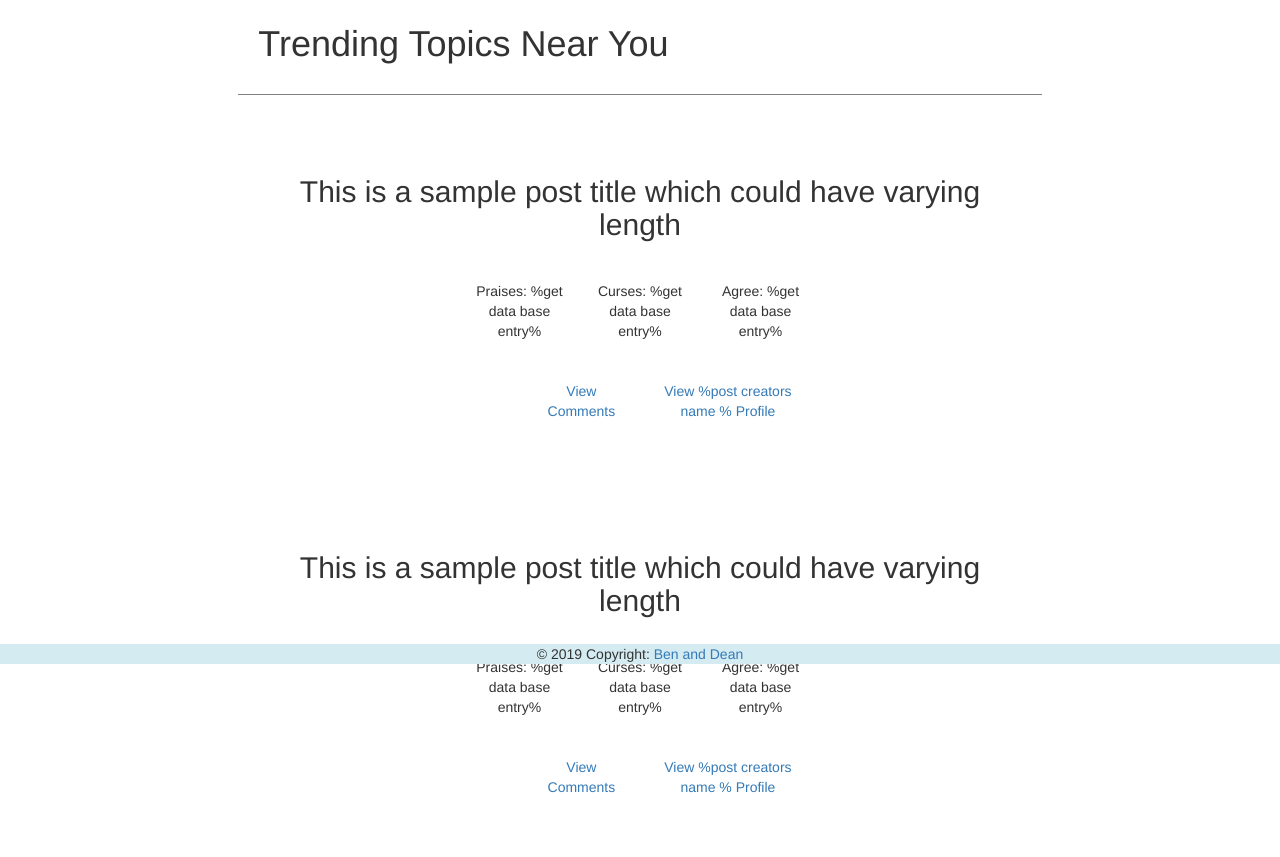
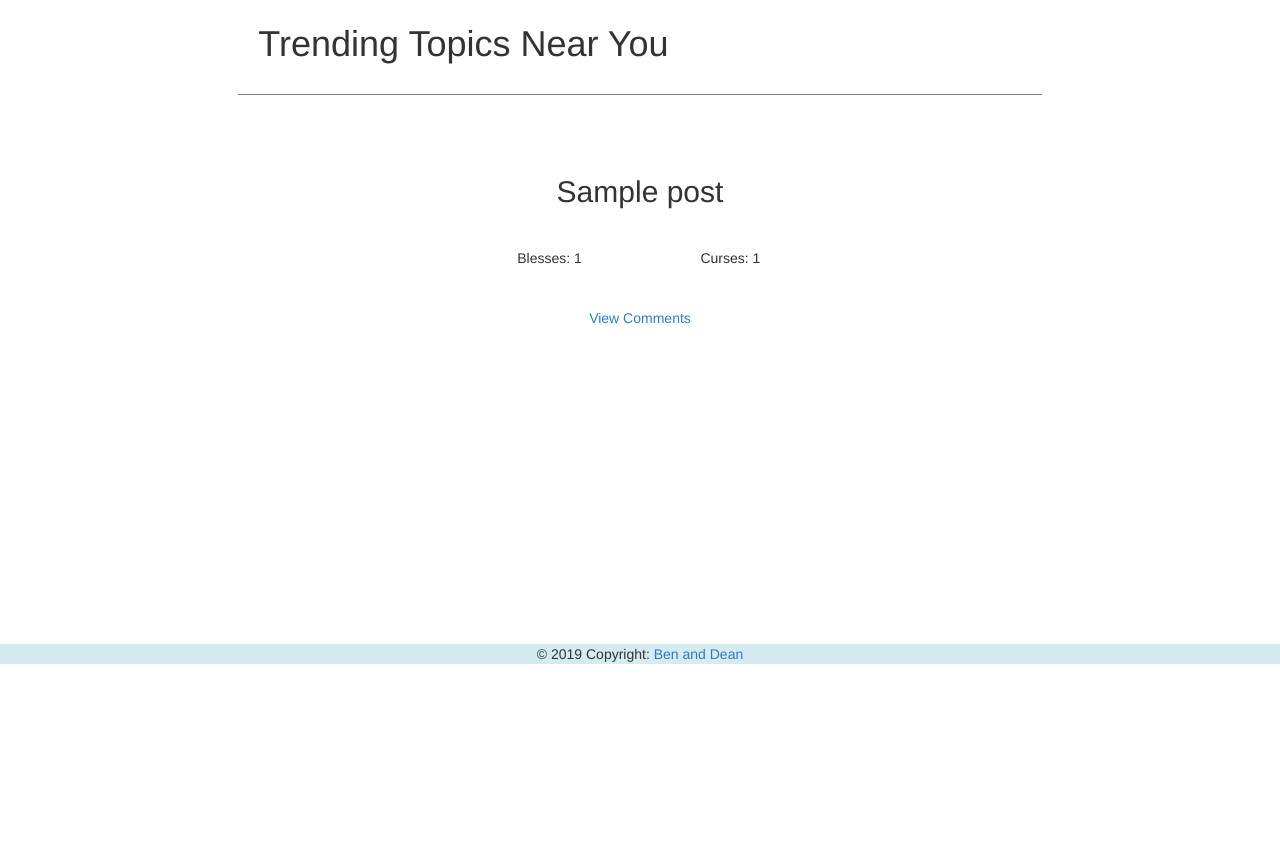
Before and after one commit to NightLamp/discusso, a Flask app: page / in a window 1280 px wide. Shown: the part 136-993 px from the top of the page. After the commit the page ends 800 px from the top, so only its background shows below. Run offline with Flask 2, Linux system fonts and the light colour scheme; tables that the repository leaves empty hold one stand-in row (values such as "Sample post"); some libraries are stand-ins or nearby versions.

Commit message:
its working yeeeeet

```diff
--- a/app/routes.py
+++ b/app/routes.py
@@ -3,7 +3,7 @@ from app import app
 from app.forms import LoginForm
 from flask_login import current_user, login_user
 from flask_login import logout_user
-from app.models import User
+from app.models import User, Post, Reply
 from flask_login import login_required
 from flask import request
 from werkzeug.urls import url_parse
@@ -14,18 +14,7 @@ from app.forms import RegistrationForm
 @app.route('/')
 @app.route('/homepage')
 def homepage():
-
-    posts = [
-        {
-            'author': {'username': 'Example'},
-            'body': 'Example!'
-        },
-        {
-            'author': {'username': 'Example'},
-            'body': 'Example'
-        }
-    ]
-    return render_template('homepage.html', title='Home', posts=posts)
+    return render_template('homepage.html', title='Home', posts=Post.query.all())
 
 @app.route('/logout')
 def logout():
@@ -36,9 +25,11 @@ def logout():
 def tutorial():
     return render_template('tutorialpage.html', title='Tutorial')
 
-@app.route('/topicpage')
-def topic():
-     return render_template('topicpage.html', title='Topic')
+@app.route('/topicpage/<postid>')
+def topic(postid):
+    myReply = Post.query.get(postid).p_replies.all()
+    myPost = Post.query.get(postid)
+    return render_template('topicpage.html', title='Topic', post = myPost, replies = myReply)
 
 @app.route('/profile')
 def profile():
--- a/app/templates/homepage.html
+++ b/app/templates/homepage.html
@@ -14,31 +14,25 @@
 		{%for post in posts %}
 		<div class="sampleTopic">
 			<div class ="heading">
-			<h2> {{ post.title }} This is a sample post title which could have varying length </h2>
+			<h2> {{ post.title }} </h2>
 		</div>
 			<div class="innerTopic container-fluid">
 					<div class="col-md-3"></div>
-				<div class="col-md-2">
-					<p>Praises: %get data base entry% </p>
+				<div class="col-md-3">
+					<p>Blesses: {{post.blesses}} </p>
 				</div>
-				<div class="col-md-2">
-					<p>Curses: %get data base entry% </p>
-				</div>
-				<div class="col-md-2">
-					<p>Agree: %get data base entry% </p>
+				<div class="col-md-3">
+					<p>Curses: {{post.curses}} </p>
 				</div>
 				<div class="col-md-3"></div>
 			</div>
 
 			<div class= "links container-fluid">
 					<div class = "viewComment col-md-4"></div>
-					<div class = "viewComment col-md-2">
-							<p><a href="{{ url_for('topic') }}"> View Comments </a> </p>
+					<div class = "viewComment col-md-4">
+							<p><a href="{{ url_for('topic',postid = '') }}{{post.id}}"> View Comments </a> </p>
 					</div>
-					<div class = "viewProfile col-md-3">
-							<p><a href="{{ url_for('profile') }}"> View %post creators name % Profile </a> </p>
-					</div>
-					<div class = "viewComment col-md-3"></div>
+					<div class = "viewComment col-md-4"></div>
 			</div>
 </div>
 		{% endfor %}
```
Also changed, not shown: app/templates/topicpage.html (+22 -23 lines), app.db.
